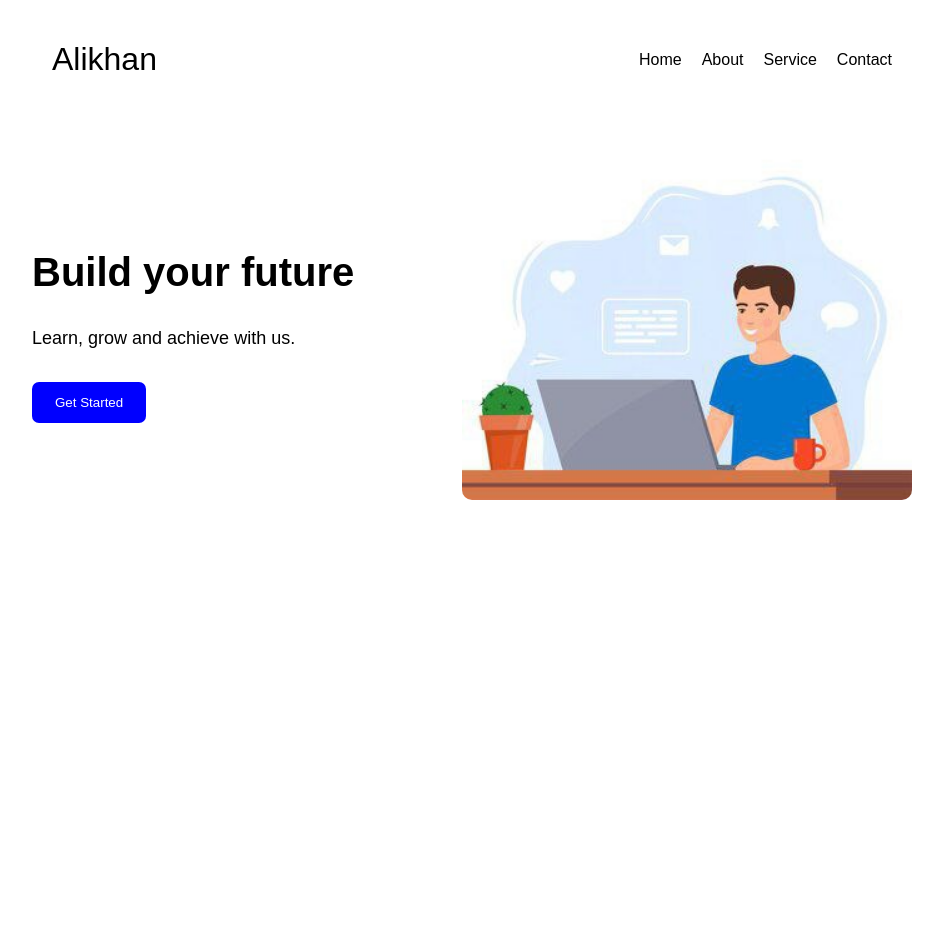
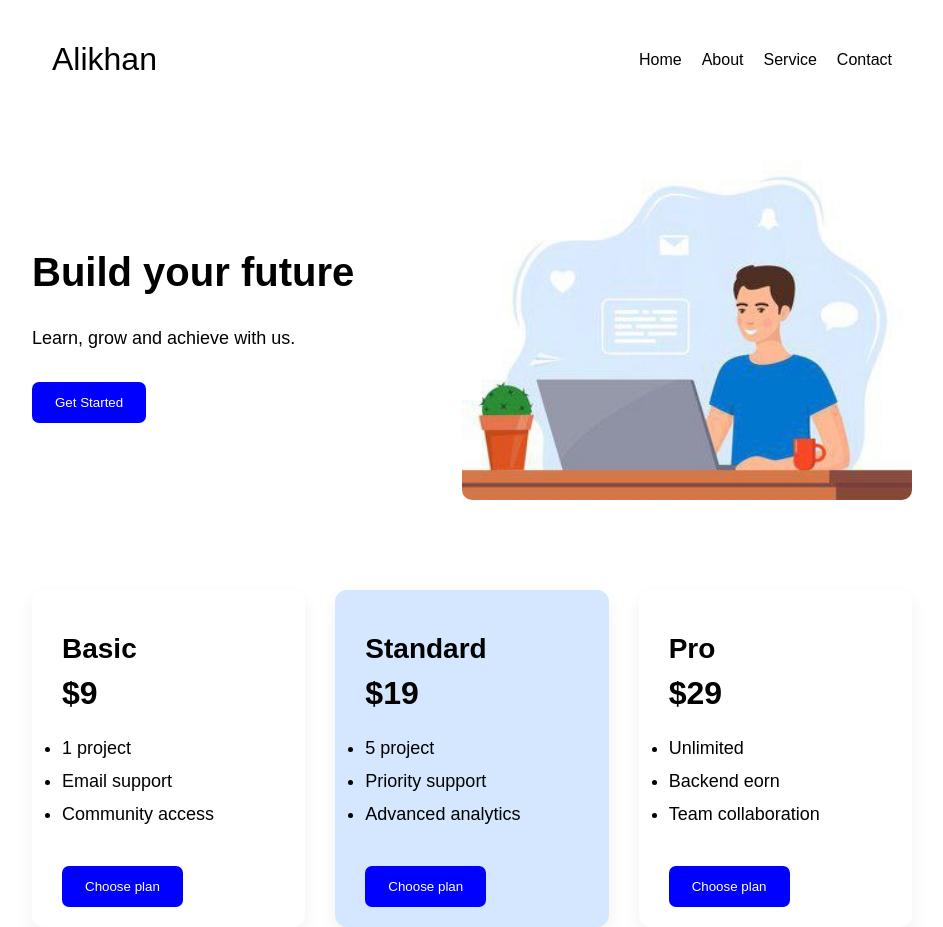
Before and after one commit to alikhanerbolat777-lgtm/Marketing-sait, a plain HTML site: page index.html in a window 1280 px wide. Shown: the whole page, without its empty margins (168-1111 px from the left). Before the commit the page ends 800 px from the top, so only its background shows below. Drawn offline with Linux system fonts and the light colour scheme.

Commit message:
Added pricing

```diff
--- a/index.css
+++ b/index.css
@@ -70,3 +70,50 @@ body {
 .btn:hover{
     background-color: darkblue;
 }
+
+.pricing {
+    display: flex;
+    gap: 30px;
+    justify-content: center;
+    margin-top: 70px;
+}
+
+.pricing-card {
+    background: #fff;
+    width: 320px;
+    padding: 20px 30px;
+    border-radius: 12px;
+    box-shadow: 0 8px 18px rgba(0,0,0,0.06);
+    transition: transform .3s ease, box-shadow .3s ease;
+}
+
+.pricing-card:hover {
+    transform: translateY(-6px);
+    box-shadow: 0 12px 25px rgba(0,0,0,0.12);
+}
+
+.plan-title {
+    font-size: 28px;
+    margin-bottom: 10px;
+}
+
+.plan-price {
+    font-size: 32px;
+    font-weight: 600;
+    display: block;
+    margin-bottom: 20px;
+}
+
+.plan-features {
+    padding: 0;
+    margin-bottom: 20px;
+}
+
+.plan-features li {
+    padding: 6px 0;
+    font-size: 18px;
+}
+
+.card-2{
+    background: #d4e7ff;
+}
--- a/index.html
+++ b/index.html
@@ -31,6 +31,53 @@
         <img class="hero-image" src="img/photo_2025-12-11_21-34-00.jpg" alt="Hero image">
     </div>
 
+    <div class="pricing">
+        <div class="pricing-card">
+            <h2 class="plan-title">Basic</h2>
+            <span class="plan-price">$9</span>
+
+            <ul class="plan-features">
+                <li>1 project</li>
+                <li>Email support</li>
+                <li>Community access</li>
+            </ul>
+
+            <button class="btn">Choose plan</button>
+        </div>
+
+
+
+        <div class="pricing-card card-2">
+            <h2 class="plan-title">Standard</h2>
+            <span class="plan-price">$19</span>
+
+            <ul class="plan-features">
+                <li>5 project</li>
+                <li>Priority support</li>
+                <li>Advanced analytics</li>
+            </ul>
+
+            <button class="btn">Choose plan</button>
+        </div>
+
+
+
+        <div class="pricing-card">
+            <h2 class="plan-title">Pro</h2>
+            <span class="plan-price">$29</span>
+
+            <ul class="plan-features">
+                <li>Unlimited</li>
+                <li>Backend eorn</li>
+                <li>Team collaboration</li>
+            </ul>
+
+            <button class="btn">Choose plan</button>
+        </div>
+
+    </div>
+
+
 </body>
 
 </html>
```
